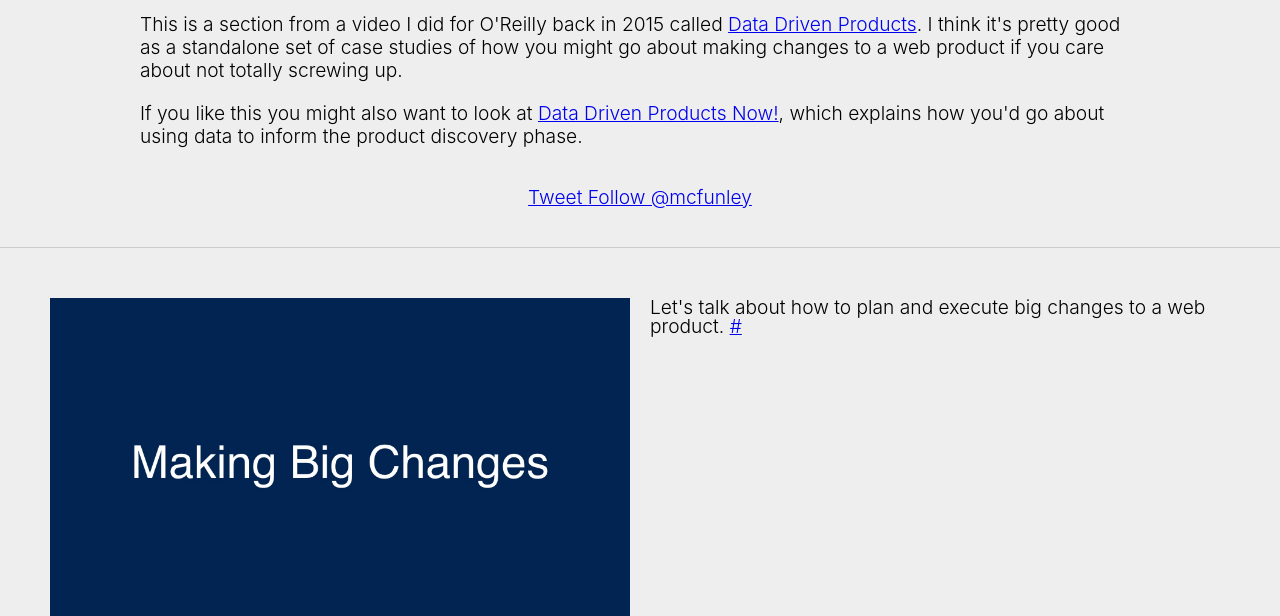
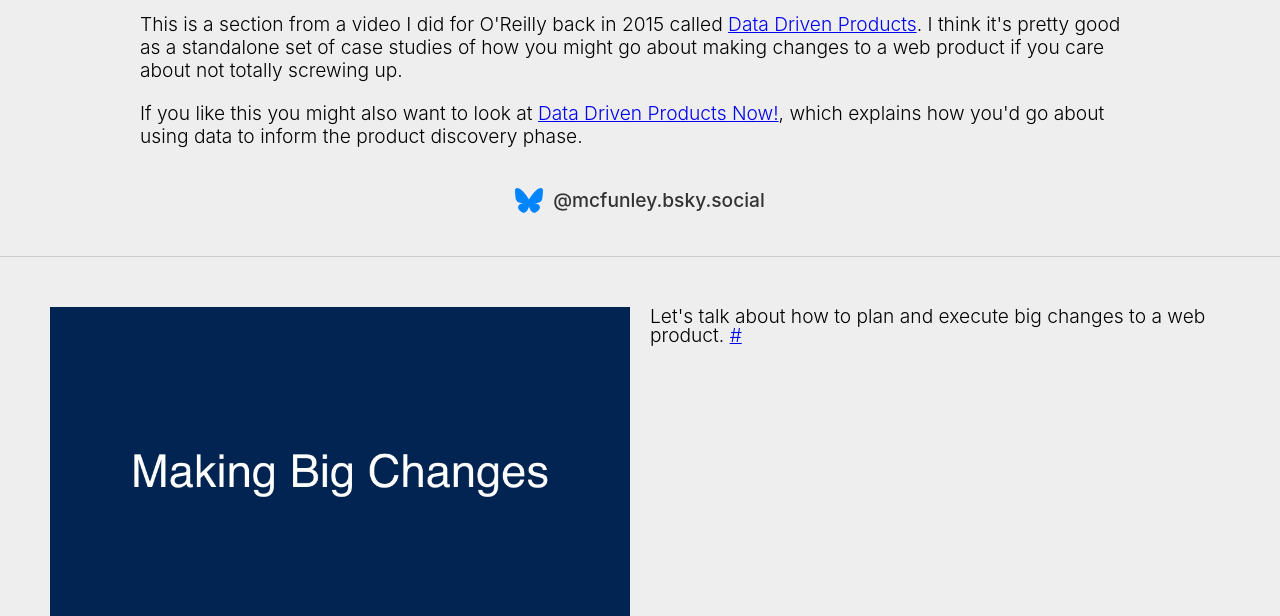
Before and after one commit to mcfunley/iterative.club, a plain HTML site: page index.html in a window 1280 px wide. Shown: the part 184-800 px from the top of the page. Drawn offline with Linux system fonts and the light colour scheme.

Commit message:
bsky links

```diff
--- a/index.html
+++ b/index.html
@@ -20,19 +20,11 @@
       </p>
 
       <div class="share">
-  <a class="twitter-share-button" href="https://twitter.com/intent/tweet"
-      data-via="mcfunley"
-     data-size="large">
-    Tweet
-  </a>
-
-    <a class="twitter-follow-button" href="https://twitter.com/mcfunley"
-       data-show-count="false"
-       data-size="large">
-      Follow @mcfunley
-    </a>
-
-</div>
+        <a class="bsky" href="https://bsky.app/profile/mcfunley.bsky.social">
+          <svg fill="none" viewBox="0 0 64 57" width="28" style="width: 28px; height: 24.9375px;"><path fill="#0085ff" d="M13.873 3.805C21.21 9.332 29.103 20.537 32 26.55v15.882c0-.338-.13.044-.41.867-1.512 4.456-7.418 21.847-20.923 7.944-7.111-7.32-3.819-14.64 9.125-16.85-7.405 1.264-15.73-.825-18.014-9.015C1.12 23.022 0 8.51 0 6.55 0-3.268 8.579-.182 13.873 3.805ZM50.127 3.805C42.79 9.332 34.897 20.537 32 26.55v15.882c0-.338.13.044.41.867 1.512 4.456 7.418 21.847 20.923 7.944 7.111-7.32 3.819-14.64-9.125-16.85 7.405 1.264 15.73-.825 18.014-9.015C62.88 23.022 64 8.51 64 6.55c0-9.818-8.578-6.732-13.873-2.745Z"></path></svg>
+          <span class="handle">@mcfunley.bsky.social</span>
+        </a>
+      </div>
     </header>
 
     <div class="presentation">
@@ -1219,19 +1211,11 @@
     </div>
 
     <footer>
-      <div class="share">
-  <a class="twitter-share-button" href="https://twitter.com/intent/tweet"
-      data-via="mcfunley"
-     data-size="large">
-    Tweet
-  </a>
-
-  <a class="twitter-follow-button" href="https://twitter.com/mcfunley"
-     data-show-count="false"
-     data-size="large">
-    Follow @mcfunley
-  </a>
-
+      <<div class="share">
+        <a class="bsky" href="https://bsky.app/profile/mcfunley.bsky.social">
+          <svg fill="none" viewBox="0 0 64 57" width="28" style="width: 28px; height: 24.9375px;"><path fill="#0085ff" d="M13.873 3.805C21.21 9.332 29.103 20.537 32 26.55v15.882c0-.338-.13.044-.41.867-1.512 4.456-7.418 21.847-20.923 7.944-7.111-7.32-3.819-14.64 9.125-16.85-7.405 1.264-15.73-.825-18.014-9.015C1.12 23.022 0 8.51 0 6.55 0-3.268 8.579-.182 13.873 3.805ZM50.127 3.805C42.79 9.332 34.897 20.537 32 26.55v15.882c0-.338.13.044.41.867 1.512 4.456 7.418 21.847 20.923 7.944 7.111-7.32 3.819-14.64-9.125-16.85 7.405 1.264 15.73-.825 18.014-9.015C62.88 23.022 64 8.51 64 6.55c0-9.818-8.578-6.732-13.873-2.745Z"></path></svg>
+          <span class="handle">@mcfunley.bsky.social</span>
+        </a>
       </div>
 
       <p><a class="club-index" href="http://dotclub.club">Check out my other clubs</a></p>
@@ -1242,24 +1226,5 @@
           better-keynote-export</a>.
       </p>
     </footer>
-
-    <script>
-     window.twttr = (function(d, s, id) {
-       var js, fjs = d.getElementsByTagName(s)[0],
-           t = window.twttr || {};
-       if (d.getElementById(id)) return t;
-       js = d.createElement(s);
-       js.id = id;
-       js.src = "https://platform.twitter.com/widgets.js";
-       fjs.parentNode.insertBefore(js, fjs);
-
-       t._e = [];
-       t.ready = function(f) {
-         t._e.push(f);
-       };
-
-       return t;
-     }(document, "script", "twitter-wjs"));
-    </script>
   </body>
 </html>
--- a/presentation.css
+++ b/presentation.css
@@ -154,3 +154,24 @@ footer p {
 .club-index a:hover {
   text-decoration: underline;
 }
+
+
+.bsky {
+  display: inline-flex;
+  align-items: center;
+}
+.bsky .handle {
+  margin-left: 10px;
+}
+.share a, .share a:visited {
+  color: #333;
+  font-weight: 500;
+  text-decoration: none;
+}
+.share a:hover {
+  text-decoration: none;
+  color: #555;
+}
+.share {
+  text-align: center;
+}
```
